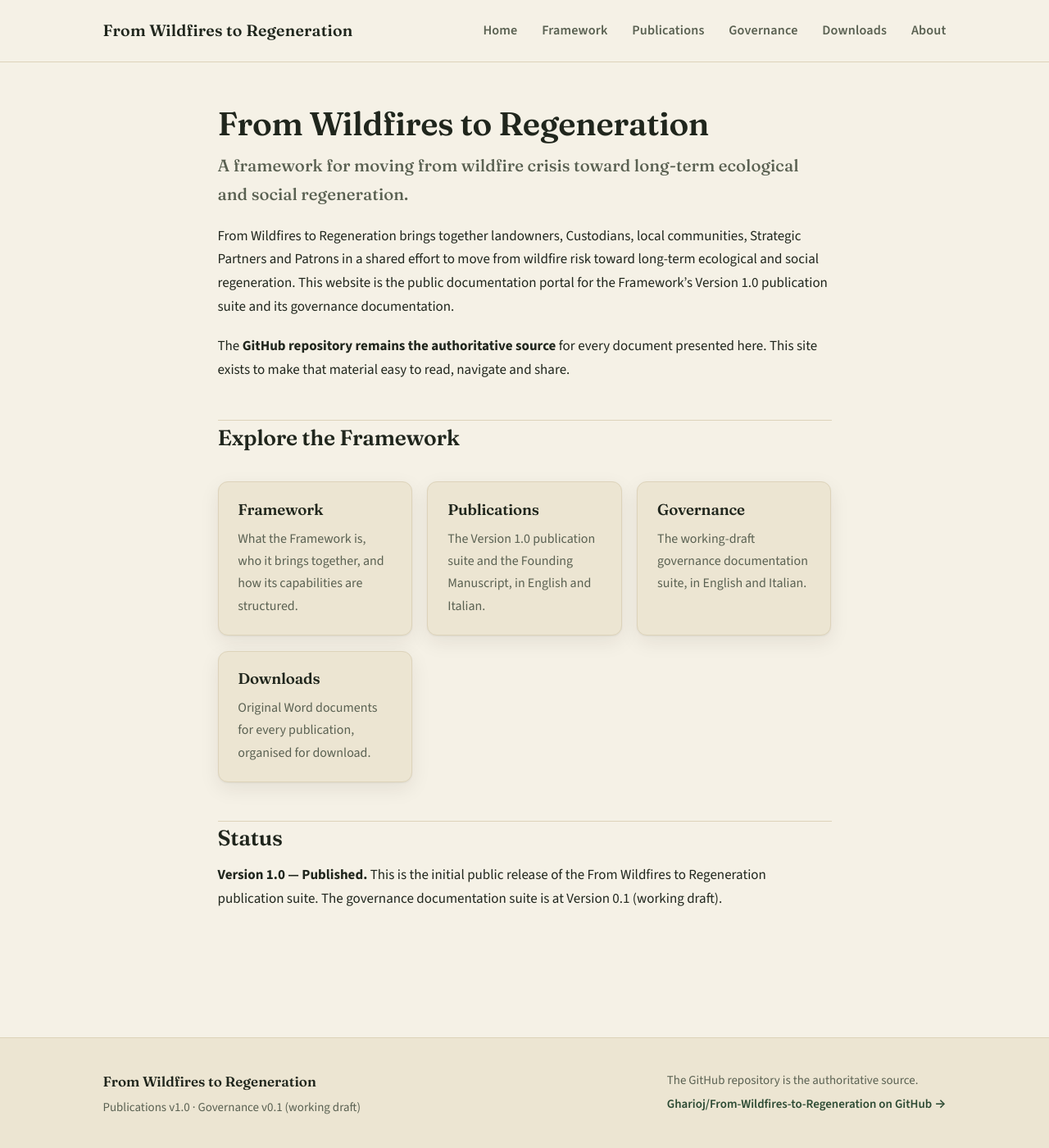
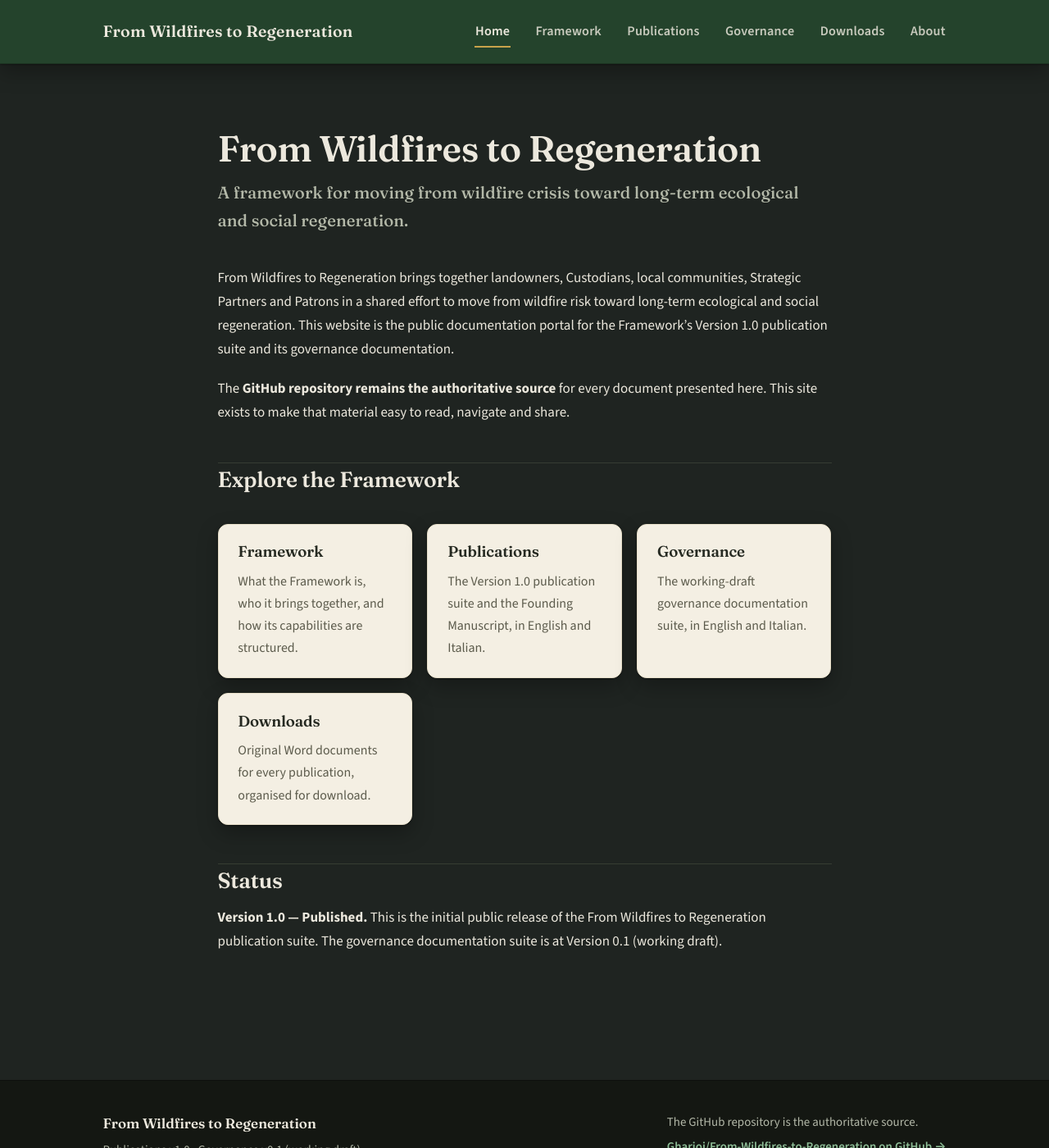
Before and after one commit to Gharioj/From-Wildfires-to-Regeneration, a Jekyll site: the page built from index.md, in a window 1280 px wide and 1400 px high. Shown: the whole window at 82% size. Built offline with Jekyll 4.4.1, drawn with Linux system fonts in a browser that asks for light colours.

Commit message:
Apply refined forest/ochre/parchment visual identity
Recolours the existing structure only: deep charcoal/forest page
background, a forest-green navigation bar with clear active-page
indication, forest-green links and filled buttons (ochre on hover),
warm off-white parchment cards, and a dark forest footer. Typography,
content, page hierarchy, URLs and downloads are unchanged.

```diff
--- a/_includes/nav.html
+++ b/_includes/nav.html
@@ -5,12 +5,12 @@
       <span></span><span></span><span></span>
     </button>
     <nav id="site-nav" class="site-nav">
-      <a href="{{ '/' | relative_url }}">Home</a>
-      <a href="{{ '/framework/' | relative_url }}">Framework</a>
-      <a href="{{ '/publications/' | relative_url }}">Publications</a>
-      <a href="{{ '/governance/' | relative_url }}">Governance</a>
-      <a href="{{ '/downloads/' | relative_url }}">Downloads</a>
-      <a href="{{ '/about/' | relative_url }}">About</a>
+      <a href="{{ '/' | relative_url }}"{% if page.url == '/' %} class="is-active"{% endif %}>Home</a>
+      <a href="{{ '/framework/' | relative_url }}"{% if page.url == '/framework/' %} class="is-active"{% endif %}>Framework</a>
+      <a href="{{ '/publications/' | relative_url }}"{% if page.url contains '/publications/' %} class="is-active"{% endif %}>Publications</a>
+      <a href="{{ '/governance/' | relative_url }}"{% if page.url contains '/governance/' %} class="is-active"{% endif %}>Governance</a>
+      <a href="{{ '/downloads/' | relative_url }}"{% if page.url == '/downloads/' %} class="is-active"{% endif %}>Downloads</a>
+      <a href="{{ '/about/' | relative_url }}"{% if page.url == '/about/' %} class="is-active"{% endif %}>About</a>
     </nav>
   </div>
 </header>
--- a/assets/css/style.css
+++ b/assets/css/style.css
@@ -1,35 +1,35 @@
 :root {
-  /* Dark charcoal/forest — primary identity */
-  --bg: #12160f;
-  --bg-alt: #1a2017;
-  --bg-elevated: #212a1e;
+  /* Deep charcoal / forest — the site's persistent backdrop */
+  --bg: #1f2421;
+  --bg-alt: #262c27;
+  --bg-footer: #141712;
+  --border: #363d33;
+
+  /* Body copy */
   --text: #ece8dd;
   --text-muted: #b3b8a8;
-  --border: #2c342a;
-  --accent-green: #7fa487;
-  --accent-green-strong: #9dc2a4;
-  --accent: #dda15e;
-  --accent-strong: #efc384;
-  --accent-on: #1c1409;
-  --shadow: 0 1px 2px rgba(0, 0, 0, 0.35), 0 8px 24px rgba(0, 0, 0, 0.25);
+
+  /* Navigation — its own forest-green zone */
+  --nav-bg: #24432c;
+  --nav-text: #ece8dd;
+
+  /* Primary — forest green */
+  --green: #8fbf98;
+  --green-fill: #2f5d3a;
+  --on-green: #ffffff;
+
+  /* Accent — earthy ochre / muted gold, reserved for hover & emphasis */
+  --ochre: #c9a24b;
+  --on-ochre: #241c0c;
+
+  /* Cards — warm off-white, the one deliberately light surface */
+  --card-bg: #f4efe3;
+  --card-text: #262a22;
+  --card-text-muted: #5c5b4c;
+  --card-border: #e7dfc9;
+
+  --shadow: 0 1px 2px rgba(0, 0, 0, 0.3), 0 10px 26px rgba(0, 0, 0, 0.28);
   --max-width: 800px;
-}
-
-@media (prefers-color-scheme: light) {
-  :root {
-    --bg: #f5f1e6;
-    --bg-alt: #ece5d2;
-    --bg-elevated: #fffdf8;
-    --text: #20261d;
-    --text-muted: #5a6152;
-    --border: #ddd3ba;
-    --accent-green: #3f6647;
-    --accent-green-strong: #2c4a33;
-    --accent: #8a5a20;
-    --accent-strong: #6e4718;
-    --accent-on: #fffdf8;
-    --shadow: 0 1px 2px rgba(32, 26, 10, 0.06), 0 8px 24px rgba(32, 26, 10, 0.08);
-  }
 }
 
 * { box-sizing: border-box; }
@@ -48,16 +48,16 @@ html, body {
 }
 
 ::selection {
-  background: var(--accent);
-  color: var(--accent-on);
+  background: var(--ochre);
+  color: var(--on-ochre);
 }
 
-a { color: var(--accent); text-underline-offset: 0.15em; }
-a:hover { color: var(--accent-strong); }
+a { color: var(--green); text-underline-offset: 0.15em; }
+a:hover { color: var(--ochre); }
 
 a:focus-visible,
 button:focus-visible {
-  outline: 2px solid var(--accent-green-strong);
+  outline: 2px solid var(--ochre);
   outline-offset: 3px;
   border-radius: 3px;
 }
@@ -65,9 +65,9 @@ button:focus-visible {
 /* ---------- Header / Navigation ---------- */
 
 .site-header {
-  border-bottom: 1px solid var(--border);
-  background: color-mix(in srgb, var(--bg) 92%, transparent);
-  backdrop-filter: saturate(140%) blur(6px);
+  background: var(--nav-bg);
+  border-bottom: 1px solid rgba(0, 0, 0, 0.2);
+  box-shadow: var(--shadow);
   position: sticky;
   top: 0;
   z-index: 10;
@@ -90,10 +90,10 @@ button:focus-visible {
   font-size: 1.15rem;
   letter-spacing: 0.01em;
   text-decoration: none;
-  color: var(--text);
+  color: var(--nav-text);
 }
 
-.site-brand:hover { color: var(--accent); }
+.site-brand:hover { color: var(--ochre); }
 
 .site-nav {
   display: flex;
@@ -103,18 +103,25 @@ button:focus-visible {
 
 .site-nav a {
   text-decoration: none;
-  color: var(--text-muted);
+  color: var(--nav-text);
+  opacity: 0.82;
   font-size: 0.95rem;
   font-weight: 600;
   letter-spacing: 0.01em;
-  padding: 0.25rem 0;
+  padding: 0.3rem 0.05rem;
   border-bottom: 2px solid transparent;
-  transition: color 0.15s ease, border-color 0.15s ease;
+  transition: color 0.15s ease, border-color 0.15s ease, opacity 0.15s ease;
 }
 
 .site-nav a:hover {
-  color: var(--text);
-  border-bottom-color: var(--accent-green);
+  color: var(--nav-text);
+  opacity: 1;
+  border-bottom-color: var(--ochre);
+}
+
+.site-nav a.is-active {
+  opacity: 1;
+  border-bottom-color: var(--ochre);
 }
 
 .nav-toggle {
@@ -128,12 +135,12 @@ button:focus-visible {
   border-radius: 6px;
 }
 
-.nav-toggle:hover { background: var(--bg-alt); }
+.nav-toggle:hover { background: rgba(255, 255, 255, 0.08); }
 
 .nav-toggle span {
   width: 22px;
   height: 2px;
-  background: var(--text);
+  background: var(--nav-text);
   display: block;
   border-radius: 2px;
 }
@@ -144,6 +151,17 @@ button:focus-visible {
   max-width: var(--max-width);
   margin: 0 auto;
   padding: 3rem 1.5rem 5rem;
+}
+
+/* Hero whitespace: the page's opening heading + tagline read as a calm
+   introduction rather than a dense document header. */
+.site-main-inner > h1:first-child {
+  margin-top: 1.5rem;
+  font-size: 2.6rem;
+}
+
+.site-main-inner > .tagline:first-of-type {
+  margin-bottom: 2.25rem;
 }
 
 h1, h2, h3, h4 {
@@ -164,7 +182,7 @@ h2 {
 }
 h2:first-child { border-top: none; padding-top: 0; margin-top: 0; }
 h3 { font-size: 1.2rem; margin-top: 2rem; margin-bottom: 0.6rem; }
-h4 { font-size: 1.02rem; margin-top: 1.5rem; margin-bottom: 0.5rem; color: var(--accent-green-strong); }
+h4 { font-size: 1.02rem; margin-top: 1.5rem; margin-bottom: 0.5rem; color: var(--green); }
 
 p { margin: 0 0 1.1rem; }
 ul, ol { margin: 0 0 1.1rem; padding-left: 1.4rem; }
@@ -193,30 +211,30 @@ li { margin-bottom: 0.4rem; }
 
 .card {
   display: block;
-  border: 1px solid var(--border);
+  border: 1px solid var(--card-border);
   border-radius: 12px;
   padding: 1.3rem 1.4rem;
   text-decoration: none;
-  color: var(--text);
-  background: var(--bg-alt);
+  color: var(--card-text);
+  background: var(--card-bg);
   height: 100%;
   box-shadow: var(--shadow);
   transition: transform 0.15s ease, border-color 0.15s ease;
 }
 
 .card:hover {
-  border-color: var(--accent-green);
+  border-color: var(--ochre);
   transform: translateY(-2px);
 }
 
 .card h3 {
   margin-top: 0;
-  color: var(--text);
+  color: var(--card-text);
   font-size: 1.1rem;
 }
 
 .card p {
-  color: var(--text-muted);
+  color: var(--card-text-muted);
   margin-bottom: 0;
   font-size: 0.94rem;
 }
@@ -233,9 +251,9 @@ li { margin-bottom: 0.4rem; }
 }
 
 .doc-list li {
-  border: 1px solid var(--border);
+  border: 1px solid var(--card-border);
   border-radius: 12px;
-  background: var(--bg-alt);
+  background: var(--card-bg);
   padding: 1.1rem 1.3rem;
   margin: 0;
   box-shadow: var(--shadow);
@@ -243,7 +261,7 @@ li { margin-bottom: 0.4rem; }
 }
 
 .doc-list li:hover {
-  border-color: var(--accent-green);
+  border-color: var(--ochre);
   transform: translateY(-1px);
 }
 
@@ -251,15 +269,15 @@ li { margin-bottom: 0.4rem; }
   font-weight: 600;
   text-decoration: none;
   font-size: 1.08rem;
-  color: var(--text);
+  color: var(--card-text);
   font-family: "Fraunces", Georgia, serif;
 }
 
-.doc-list .doc-title:hover { color: var(--accent); }
+.doc-list .doc-title:hover { color: var(--green-fill); }
 
 .doc-list p {
   margin: 0.4rem 0 0;
-  color: var(--text-muted);
+  color: var(--card-text-muted);
   font-size: 0.93rem;
 }
 
@@ -267,6 +285,9 @@ li { margin-bottom: 0.4rem; }
   margin-top: 0.7rem;
   font-size: 0.88rem;
 }
+
+.doc-list .doc-links a { color: var(--green-fill); }
+.doc-list .doc-links a:hover { color: var(--on-ochre); }
 
 /* ---------- Document pages ---------- */
 
@@ -276,32 +297,32 @@ li { margin-bottom: 0.4rem; }
   font-size: 0.9rem;
 }
 
-.doc-breadcrumb a:hover { color: var(--accent); }
+.doc-breadcrumb a:hover { color: var(--ochre); }
 
 .doc-summary {
   color: var(--text-muted);
   font-size: 1.08rem;
-  border-left: 3px solid var(--accent-green);
+  border-left: 3px solid var(--green);
   padding: 0.2rem 0 0.2rem 1rem;
   font-style: italic;
 }
 
 .button {
   display: inline-block;
-  background: var(--accent);
-  color: var(--accent-on);
+  background: var(--green-fill);
+  color: var(--on-green);
   padding: 0.6rem 1.25rem;
   border-radius: 8px;
   text-decoration: none;
   font-size: 0.92rem;
   font-weight: 700;
   box-shadow: var(--shadow);
-  transition: background 0.15s ease, transform 0.15s ease;
+  transition: background 0.15s ease, color 0.15s ease, transform 0.15s ease;
 }
 
 .button:hover {
-  background: var(--accent-strong);
-  color: var(--accent-on);
+  background: var(--ochre);
+  color: var(--on-ochre);
   transform: translateY(-1px);
 }
 
@@ -322,12 +343,12 @@ li { margin-bottom: 0.4rem; }
   transition: background 0.15s ease, color 0.15s ease;
 }
 
-.lang-switch a:hover { background: var(--bg-alt); }
+.lang-switch a:hover { background: var(--bg-alt); color: var(--ochre); }
 
 .lang-switch a.is-active {
-  background: var(--accent-green);
-  color: var(--accent-on);
-  border-color: var(--accent-green);
+  background: var(--green-fill);
+  color: var(--on-green);
+  border-color: var(--green-fill);
 }
 
 .doc-body table.doc-table {
@@ -364,10 +385,10 @@ li { margin-bottom: 0.4rem; }
 /* ---------- Footer ---------- */
 
 .site-footer {
-  border-top: 1px solid var(--border);
+  border-top: 1px solid rgba(0, 0, 0, 0.3);
   color: var(--text-muted);
   font-size: 0.88rem;
-  background: var(--bg-alt);
+  background: var(--bg-footer);
   margin-top: 3rem;
 }
 
@@ -391,8 +412,8 @@ li { margin-bottom: 0.4rem; }
 }
 
 .site-footer-repo { text-align: left; }
-.site-footer-repo a { color: var(--accent-green-strong); font-weight: 600; text-decoration: none; }
-.site-footer-repo a:hover { color: var(--accent); }
+.site-footer-repo a { color: var(--green); font-weight: 600; text-decoration: none; }
+.site-footer-repo a:hover { color: var(--ochre); }
 
 /* ---------- Downloads table ---------- */
 
@@ -400,33 +421,38 @@ li { margin-bottom: 0.4rem; }
   width: 100%;
   border-collapse: collapse;
   margin: 1.25rem 0 2.25rem;
-  border: 1px solid var(--border);
+  border: 1px solid var(--card-border);
   border-radius: 10px;
   overflow: hidden;
   box-shadow: var(--shadow);
+  background: var(--card-bg);
+  color: var(--card-text);
 }
 
 .download-table th, .download-table td {
   text-align: left;
   padding: 0.75rem 0.9rem;
-  border-bottom: 1px solid var(--border);
+  border-bottom: 1px solid var(--card-border);
   font-size: 0.94rem;
 }
 
 .download-table tr:last-child td { border-bottom: none; }
 
 .download-table th {
-  color: var(--text-muted);
+  color: var(--card-text-muted);
   font-weight: 700;
   font-size: 0.82rem;
   text-transform: uppercase;
   letter-spacing: 0.05em;
-  background: var(--bg-alt);
+  background: var(--card-border);
 }
 
 .download-table td a {
   font-weight: 600;
+  color: var(--green-fill);
 }
+
+.download-table td a:hover { color: var(--on-ochre); }
 
 @media (max-width: 640px) {
   .nav-toggle { display: flex; }
@@ -439,5 +465,5 @@ li { margin-bottom: 0.4rem; }
   }
   .site-nav.is-open { display: flex; }
   .site-footer-inner { flex-direction: column; gap: 0.5rem; }
-  h1 { font-size: 1.9rem; }
+  .site-main-inner > h1:first-child { font-size: 1.9rem; }
 }
```
